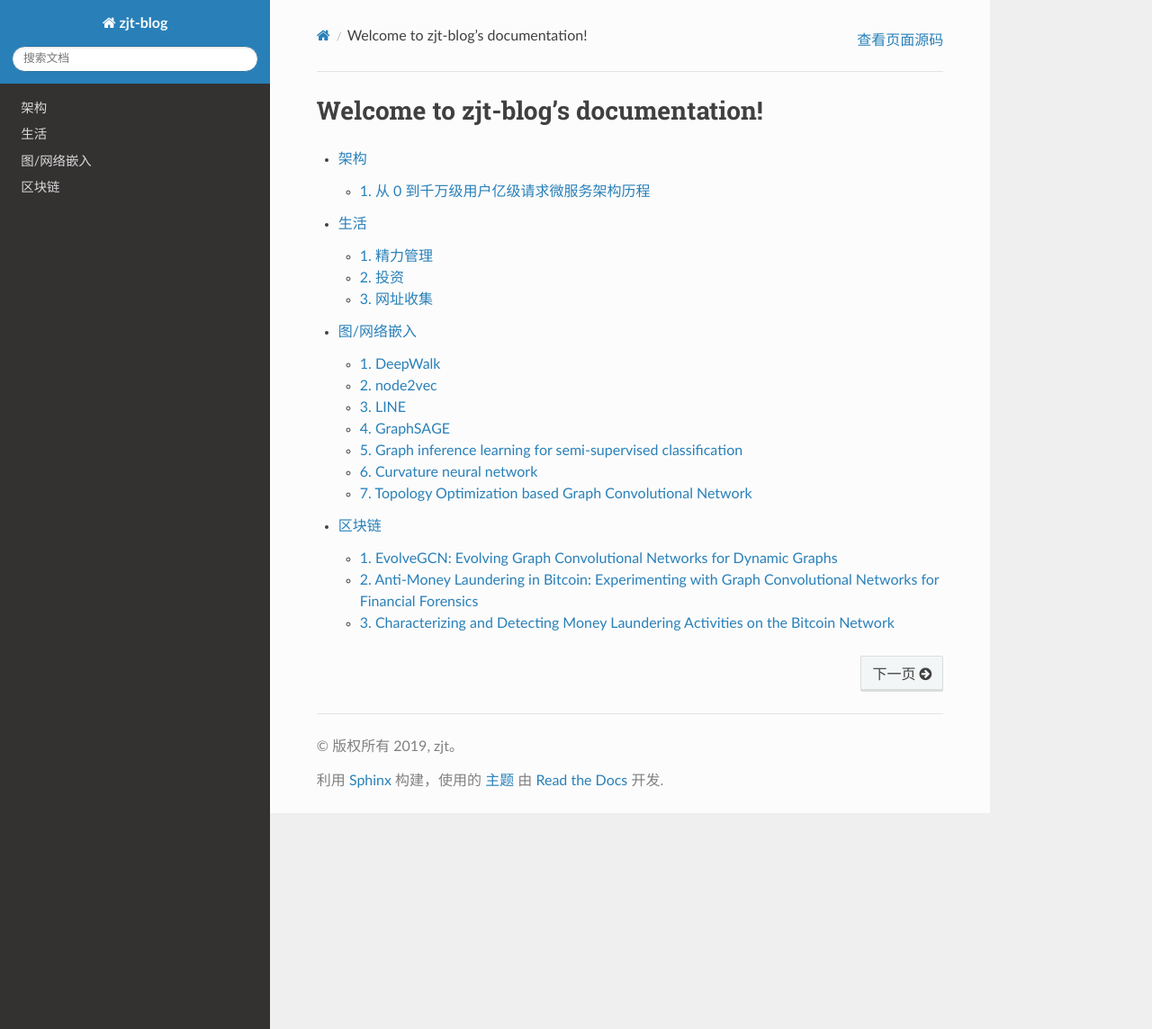
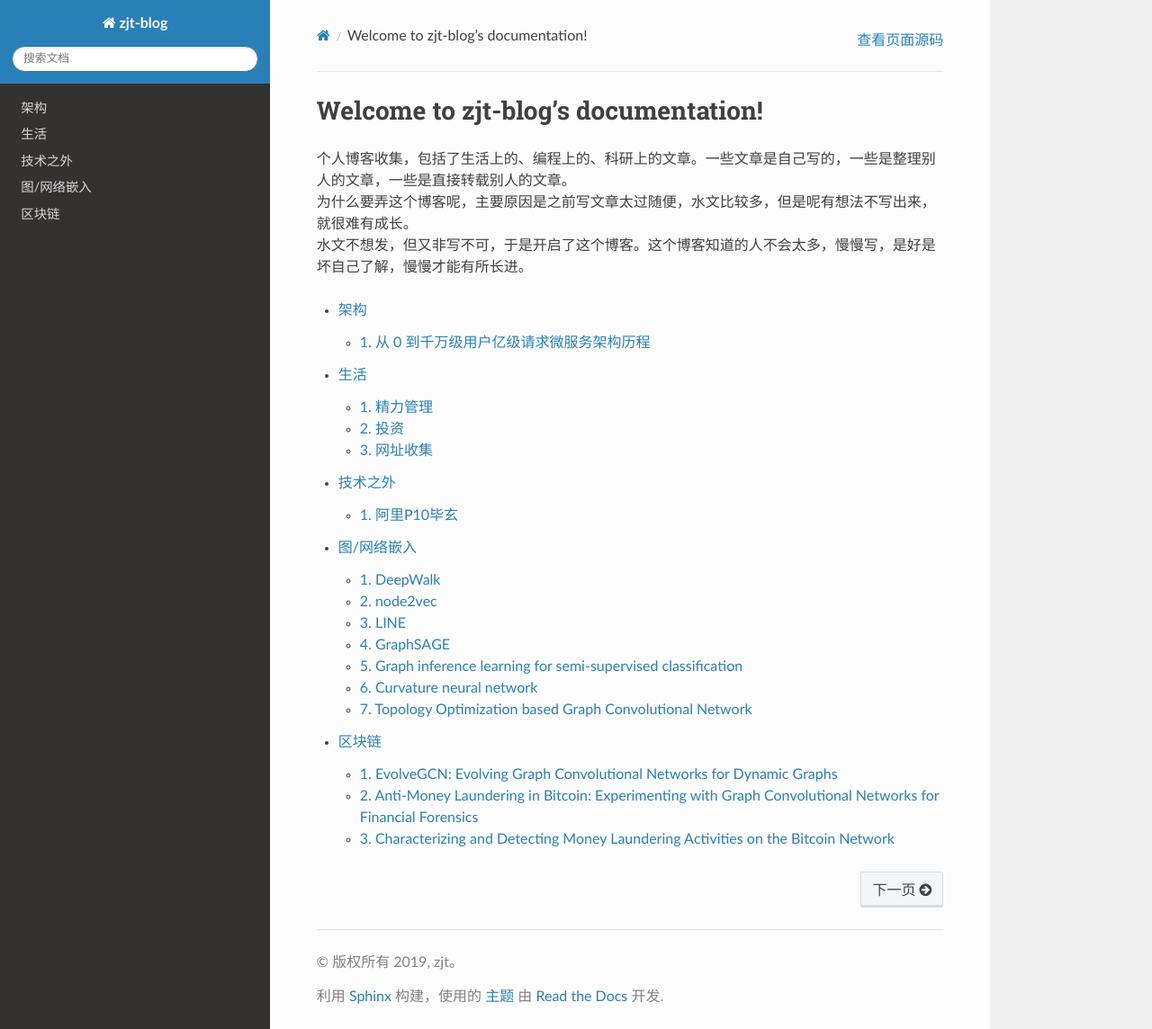
Before and after one commit to shistark/readthedocs-blog, a Sphinx documentation site: the page built from source/index.rst, in a window 1280 px wide and 1144 px high. Shown: the whole window at 90% size. Built offline with Sphinx 7.4.7 and the Read the Docs theme 2.0.0, drawn with Linux system fonts in a browser that asks for light colours.

Commit message:
Introduction

```diff
--- a/source/index.rst
+++ b/source/index.rst
@@ -5,6 +5,9 @@
 
 Welcome to zjt-blog's documentation!
 ====================================
+| 个人博客收集，包括了生活上的、编程上的、科研上的文章。一些文章是自己写的，一些是整理别人的文章，一些是直接转载别人的文章。
+| 为什么要弄这个博客呢，主要原因是之前写文章太过随便，水文比较多，但是呢有想法不写出来，就很难有成长。
+| 水文不想发，但又非写不可，于是开启了这个博客。这个博客知道的人不会太多，慢慢写，是好是坏自己了解，慢慢才能有所长进。
 
 .. toctree::
     :maxdepth: 2
@@ -12,5 +15,6 @@ Welcome to zjt-blog's documentation!
 
     架构/index
     生活/index
+    技术之外/index
     embeddings/index
     Blockchain/index
```
